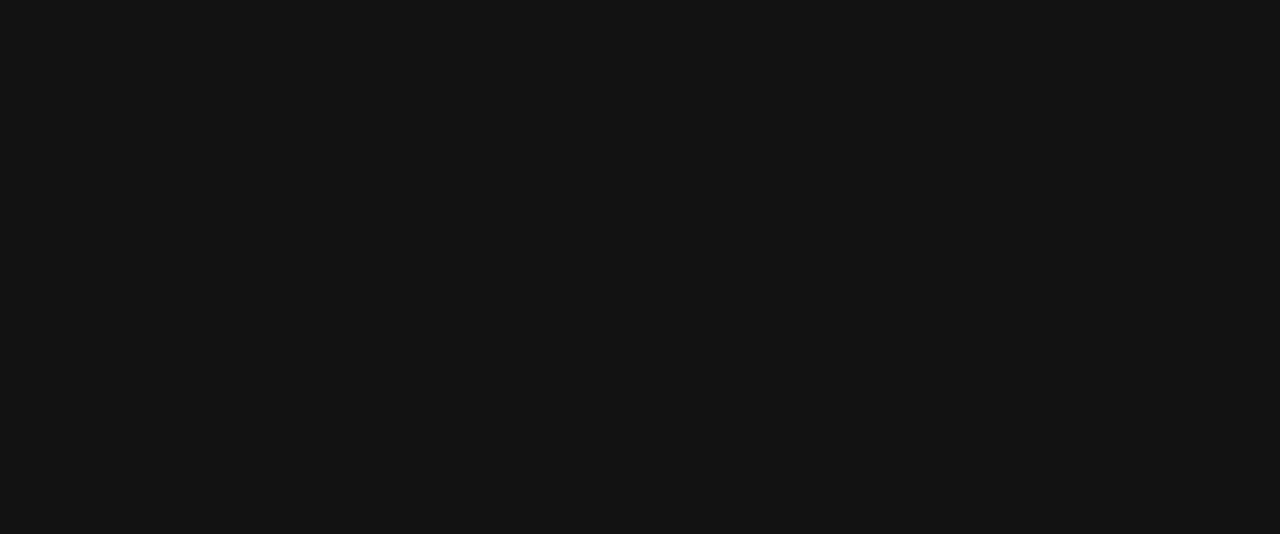
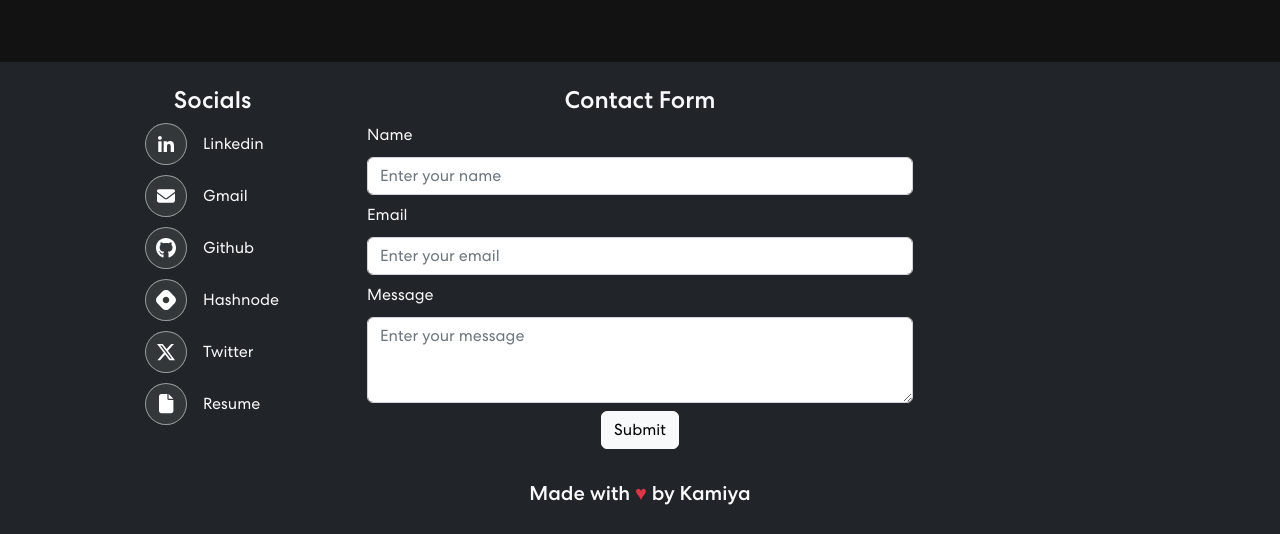
Before and after one commit to KamiyaGaikwad/personal-portfolio, a React (Create React App) app: page / in a window 1280 px wide. Shown: the part 1753-2287 px from the top of the page. Before the commit the page ends 1767 px from the top, so only its background shows below. Built offline with nearby package versions, Linux system fonts and the light colour scheme.

Commit message:
Added footer

```diff
--- a/src/App.css
+++ b/src/App.css
@@ -403,6 +403,14 @@
   background: #ec5130 !important;
 }
 
+#javascript-badge {
+  background: #d1bf49 !important;
+}
+
+#css-badge {
+  background: #2d53e5 !important;
+}
+
 .project-card .wakatime img {
   width: 12em;
 }
@@ -444,6 +452,52 @@
 }
 }
 
+/* Footer */
+footer{
+  margin-top:3rem;
+  padding:1.5rem 2rem 1.5rem 2rem;
+}
+
+.input-div{
+  display: flex;
+  gap:10px;
+  align-items: flex-start;
+  margin-bottom:0.5rem;
+  flex-direction: column;
+}
+
+.form-label{
+  margin-bottom:0 !important;
+  text-align: left;
+}
+
+.copyright{
+  margin-top:1rem !important;
+  display: flex;
+  justify-content: center;
+}
+
+footer .d-flex{
+  flex-direction: column;
+  align-items: center;
+  gap:10px;
+}
+
+footer span {
+  width: fit-content;
+}
+
+.footer-social{
+  display:flex;
+  gap:10px;
+  align-items: center;
+  width:200px;
+  margin-left:3.2rem;
+}
+
+footer .resume-icon{
+  font-size: 1.2rem;
+}
 
 /* App */
 .App {
--- a/src/App.js
+++ b/src/App.js
@@ -6,6 +6,7 @@
 import {Home} from "./components/Home";
 import {About} from "./components/About";
 import { Projects } from "./components/Projects";
+import { Footer } from "./components/Footer";
 
 function App() {
   return (
@@ -15,6 +16,7 @@
       <Home />
       <About />
       <Projects />
+      <Footer />
     </div>
   );
 }
--- /dev/null
+++ b/src/components/Footer.js
@@ -0,0 +1,59 @@
+import React from 'react';
+import { Container, Row, Col, Form, Button } from 'react-bootstrap';
+import navIcon1 from '../assets/img/nav-icon1.svg';
+import { FontAwesomeIcon } from '@fortawesome/react-fontawesome';
+import { faGithub,faHashnode,faXTwitter } from '@fortawesome/free-brands-svg-icons';
+import { faEnvelope, faFile } from '@fortawesome/free-solid-svg-icons';
+
+export const Footer = () => {
+  return (
+    <footer className="bg-dark text-light" id="footer">
+      <Container>
+        <Row>
+          {/* Social Icons on the Left */}
+          <Col md={3} className="mb-3">
+          <h4>Socials</h4>
+          <div className="social-icon d-flex mt-2 mb-3 mb-md-0 mt-md-0">
+                <div className='footer-social'><a href="https://www.linkedin.com/in/kamiya-gaikwad/"><img src={navIcon1} alt="linkedin" /></a><span>Linkedin</span></div>
+                <div className='footer-social'><a href="mailto:kamitarg88@gmail.com"><FontAwesomeIcon icon={faEnvelope} className="gmail-icon"/></a><span>Gmail</span></div>
+                <div className='footer-social'><a href="https://github.com/KamiyaGaikwad/"><FontAwesomeIcon icon={faGithub} className="github-icon"/></a><span>Github</span></div>
+                <div className='footer-social'><a href="https://kamiya.hashnode.dev/"><FontAwesomeIcon icon={faHashnode} className="github-icon"/></a><span>Hashnode</span></div>
+                <div className='footer-social'><a href="https://twitter.com/Kamiya_Gaikwad"><FontAwesomeIcon icon={faXTwitter} className="github-icon" /></a><span>Twitter</span></div>
+                <div className='footer-social'><a href="/path/to/your/resume/your_resume.pdf" download="your_resume.pdf"><FontAwesomeIcon icon={faFile} className="resume-icon" /></a><span>Resume</span></div>
+              </div>
+          </Col>
+
+          {/* Contact Form in the Center */}
+          <Col md={6} className="mb-3">
+              <h4>Contact Form</h4>
+            <Form>
+              <Form.Group controlId="formName" className='input-div'>
+                <Form.Label>Name</Form.Label>
+                <Form.Control type="text" placeholder="Enter your name" />
+              </Form.Group>
+
+              <Form.Group controlId="formEmail" className='input-div'>
+                <Form.Label>Email</Form.Label>
+                <Form.Control type="email" placeholder="Enter your email" />
+              </Form.Group>
+
+              <Form.Group controlId="formMessage" className='input-div'>
+                <Form.Label>Message</Form.Label>
+                <Form.Control as="textarea" rows={3} placeholder="Enter your message" />
+              </Form.Group>
+
+              <Button variant="light" type="submit">
+                Submit
+              </Button>
+            </Form>
+          </Col>
+        </Row>
+          <Row className='copyright'>
+          <Col md={3}>
+            <h5>Made with <span className="text-danger">&hearts;</span> by Kamiya</h5>
+          </Col>
+        </Row>
+      </Container>
+    </footer>
+  );
+};
--- a/src/components/NavBar.js
+++ b/src/components/NavBar.js
@@ -34,6 +34,13 @@
     setActiveLink(value);
   }
 
+  const scrollToFooter = () => {
+    // Scroll to the element with the id "footer"
+    const footerElement = document.getElementById('footer');
+    if (footerElement) {
+      footerElement.scrollIntoView({ behavior: 'smooth' });
+    }}
+
   return (
     // <Router>
       <Navbar expand="md" className={scrolled ? "scrolled" : ""}>
@@ -57,7 +64,7 @@
                 <a href="https://github.com/KamiyaGaikwad/"><FontAwesomeIcon icon={faGithub} className="github-icon"/></a>
               </div>
               {/* <HashLink to='#connect'> */}
-                <button className="vvd"><span>Let's Connect</span></button>
+                <button className="vvd" onClick={scrollToFooter}><span>Let's Connect</span></button>
               {/* </HashLink> */}
             </span>
           </Navbar.Collapse>
--- a/src/components/ProjectCard.js
+++ b/src/components/ProjectCard.js
@@ -1,5 +1,16 @@
 import React from "react";
 import { Badge, Button, Col, Container, Row } from "react-bootstrap";
+
+export const Pill = ({lang}) =>{
+    let langClass = lang.toLowerCase() + "-badge";
+    return(
+        <h4>
+          <Badge pill id={langClass}>
+            {lang}
+          </Badge>
+        </h4>
+    )
+}
 
 export const ProjectCard = ({id,projectTitle, languages, wakatimeSvgLink, description, demoLink, codeLink, image}) =>{
   const isEven = id % 2 === 0;
@@ -9,21 +20,12 @@
         <Container fluid className="project-card" key={id}>
         <Row>
           <Col lg={{ span: 4, order: isEven ? 2 : 1 }} className="d-flex align-items-center">
-            <img className="project-img" src={image} alt={projectTitle} />
+            <img className="project-img" src={image} alt={projectTitle} style={{ objectFit: 'cover', objectPosition: 'top', width: '100%', height: '100%', aspectRatio: '10 / 7' }} />
           </Col>
           <Col lg={{ span: 4, order: isEven ? 1 : 2 }} className={`text-lg-left ${orderClass}`}>
             <h3 className={orderClass}>{id}. {projectTitle}</h3>
             <div className={badgesClass}>
-              <h4>
-                <Badge pill id="react-badge">
-                  React
-                </Badge>
-              </h4>
-              <h4>
-                <Badge id="html-badge" pill>
-                  HTML
-                </Badge>
-              </h4>
+              {languages.map((lang)=><Pill lang={lang} />)}
             </div>
             <div className="wakatime">
               <img
```
